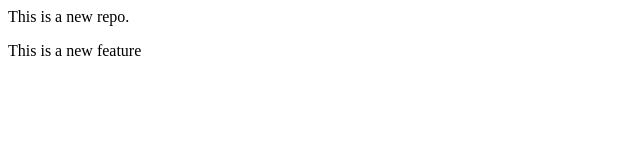
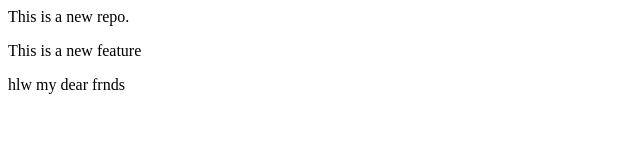
Before and after one commit to Riya1245/localRepo, a plain HTML site: page index.html in a window 1280 px wide. Shown: the whole page, without its empty margins (0-640 px from the left). Drawn offline with Linux system fonts and the light colour scheme.

Commit message:
Update index.html

```diff
--- a/index.html
+++ b/index.html
@@ -1,2 +1,3 @@
 <p> This is a new repo.</p>
 <p> This is a new feature</p>
+<p> hlw my dear frnds</p>
```
